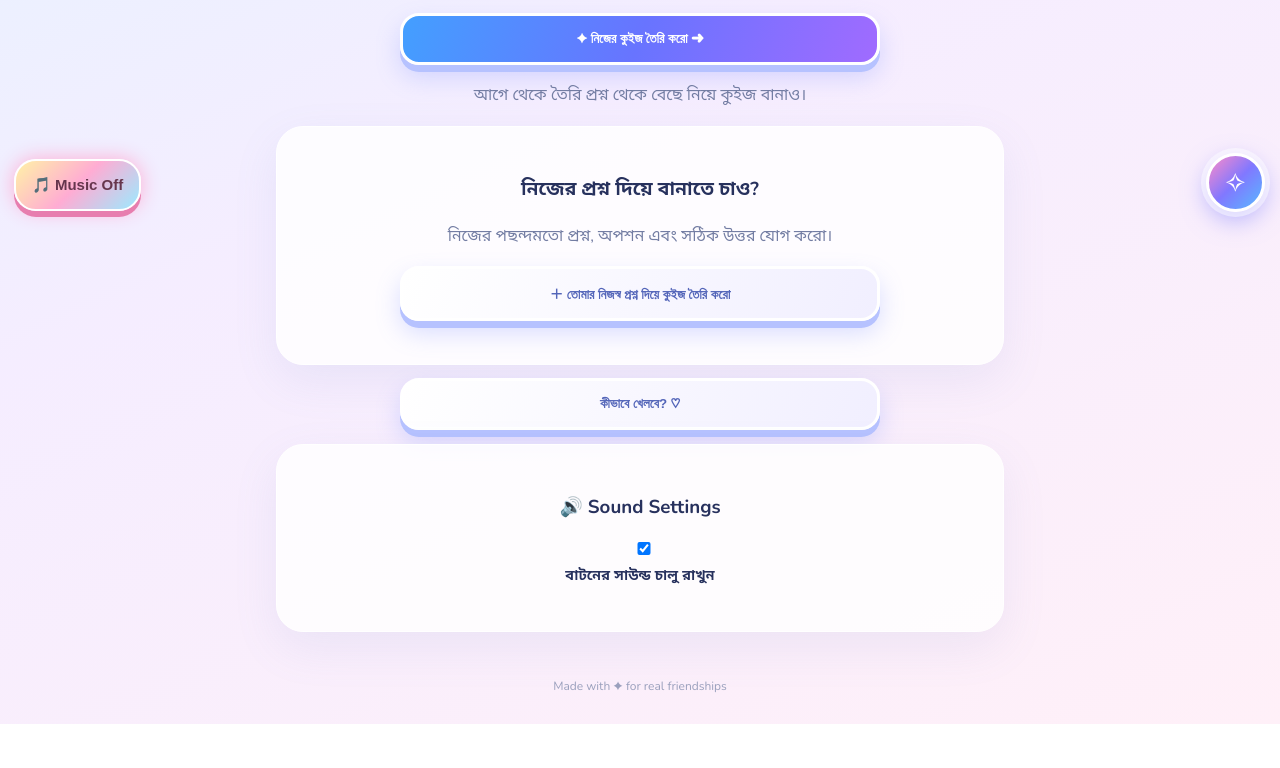
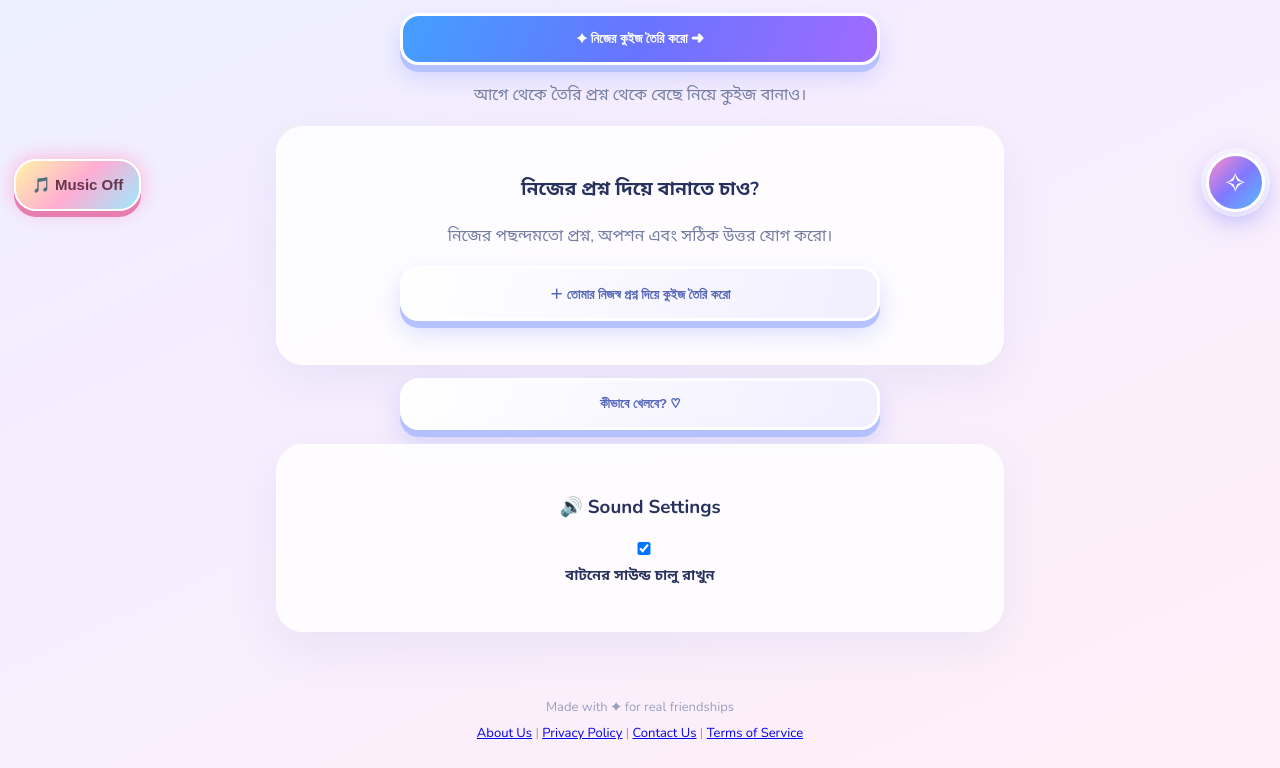
Before and after one commit to Samir7xe/Fake-Friend-Finder, a website: page public/index.html in a window 1280 px wide. Shown: the part 571-1339 px from the top of the page. Before the commit the page ends 1295 px from the top, so only its background shows below. Drawn offline with nearby package versions, Linux system fonts and the light colour scheme; no server answers.

Commit message:
Update index.html

```diff
--- a/public/index.html
+++ b/public/index.html
@@ -256,7 +256,15 @@
   </div>
 </section>
 
-<footer>Made with ✦ for real friendships</footer>
+<footer style="text-align:center;padding:22px 12px;margin-top:24px;font-size:13px;line-height:2;">
+  <div>Made with ✦ for real friendships</div>
+  <nav aria-label="Website information">
+    <a href="/about.html">About Us</a> |
+    <a href="/privacy.html">Privacy Policy</a> |
+    <a href="/contact.html">Contact Us</a> |
+    <a href="/terms.html">Terms of Service</a>
+  </nav>
+</footer>
 </main>
 
 <script src="/app.js"></script>
```
